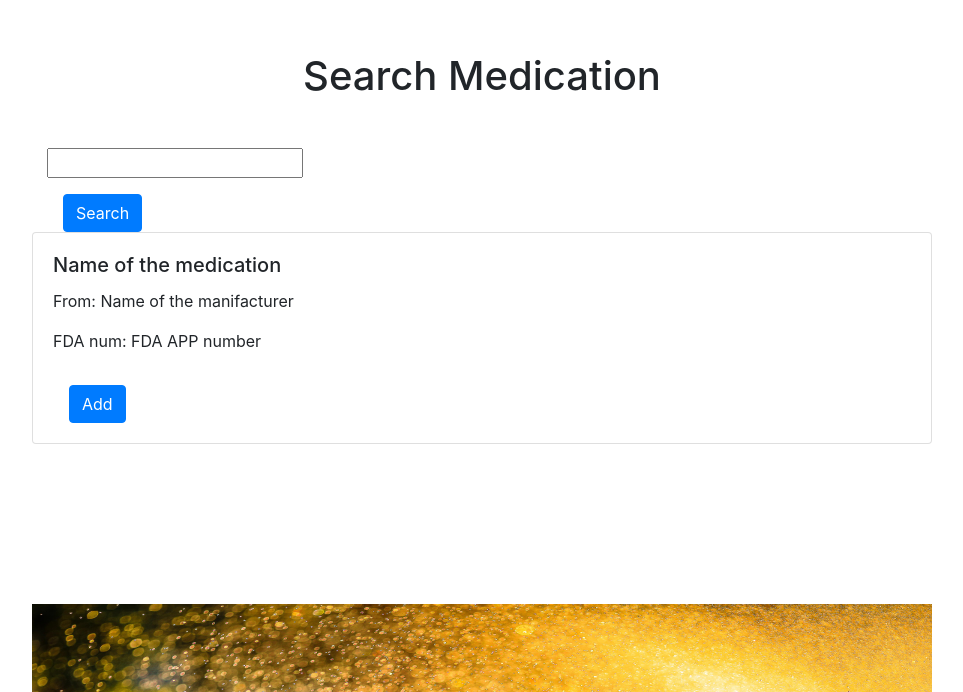
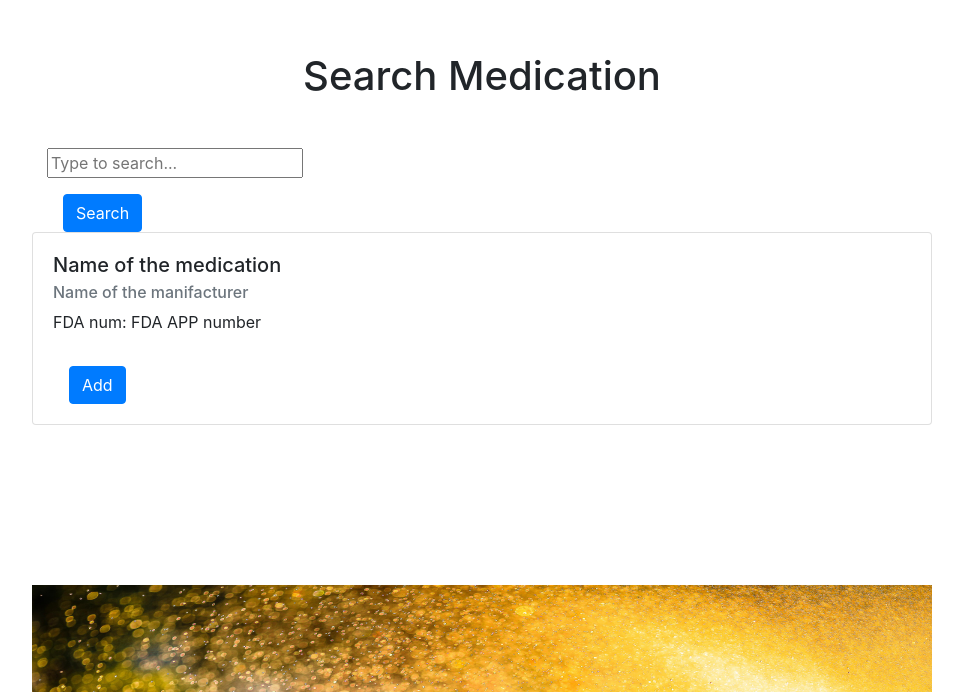
Before and after one commit to chingu-voyages/v27-geckos-team-03, a React (Create React App) app in the folder health-on-time/: page / in a window 1280 px wide. Shown: the part 108-800 px from the top of the page, without its empty margins (158-1121 px from the left). Built offline with nearby package versions, Linux system fonts and the light colour scheme; no server answers.

Commit message:
Cleaned code

```diff
--- a/health-on-time/src/components/MedicationCard.js
+++ b/health-on-time/src/components/MedicationCard.js
@@ -1,5 +1,5 @@
 import React from "react";
-import { Button, Card, CardDeck } from "react-bootstrap";
+import { Button, Card, CardDeck, CardGroup } from "react-bootstrap";
 
 const MedicationCard = ({ medications }) => {
   return (
@@ -9,7 +9,9 @@ const MedicationCard = ({ medications }) => {
           <Card key={medication.appNumber}>
             <Card.Body>
               <Card.Title>{medication.brandName}</Card.Title>
-              <Card.Text>From: {medication.manifacturer}</Card.Text>
+              <Card.Subtitle className="mb-2 text-muted">
+                {medication.manifacturer}
+              </Card.Subtitle>
               <Card.Text>FDA num: {medication.appNumber}</Card.Text>
               <Button>Add</Button>
             </Card.Body>
@@ -17,18 +19,6 @@ const MedicationCard = ({ medications }) => {
         ))}
       </CardDeck>
     </div>
-
-    // <div>
-    //   <CardDeck>
-    //     <Card>
-    //       <Card.Body>
-    //         <Card.Title>{medications.brandName}</Card.Title>
-    //         <Card.Text>{medications.manifacturer}</Card.Text>
-    //         {medications ? <Button>Add</Button> : ""}
-    //       </Card.Body>
-    //     </Card>
-    //   </CardDeck>
-    // </div>
   );
 };
 // const MedicationCard = (props) => {
--- a/health-on-time/src/components/SearchBox.js
+++ b/health-on-time/src/components/SearchBox.js
@@ -2,6 +2,7 @@ import React, { useState } from "react";
 import { Button } from "react-bootstrap";
 
 const SearchBox = (props) => {
+  // Change the state whenever theere's change in the input fileld
   const [title, setTitle] = useState("");
 
   return (
@@ -12,7 +13,10 @@ const SearchBox = (props) => {
           props.setSearchValue(title);
         }}
       >
-        <input onChange={(event) => setTitle(event.target.value)} />
+        <input
+          placeholder="Type to search..."
+          onChange={(event) => setTitle(event.target.value)}
+        ></input>
         <Button
           onClick={(e) => {
             e.preventDefault();
@@ -27,10 +31,3 @@ const SearchBox = (props) => {
 };
 
 export default SearchBox;
-
-// <input
-//   className="form-control"
-//   value={props.value}
-//   placeholder="Type to search..."
-//   onChange={(event) => props.setSearchValue(event.target.value)}
-// ></input>;
--- a/health-on-time/src/components/SearchMedication.js
+++ b/health-on-time/src/components/SearchMedication.js
@@ -10,13 +10,17 @@ const SearchMedication = () => {
       appNumber: "FDA APP number",
     },
   ]);
+
   const [searchValue, setSearchValue] = useState("");
+  // fetch & set data to the state
 
   const getFDARequest = async (searchValue) => {
     const url = `https://api.fda.gov/drug/drugsfda.json?search=openfda.brand_name:"${searchValue}"&limit=5`;
-    //const url = `https://api.fda.gov/drug/drugsfda.json?search=openfda.generic_name%22methadone%22&limit=5`;
+    //const url = `https://api.fda.gov/drug/drugsfda.json?search=openfda.generic_name:"methadone"&limit=5`;
     const response = await fetch(url);
     const responseJson = await response.json();
+    // Remove previous search result
+    setMedications([]);
 
     if (responseJson.results) {
       console.log(responseJson.results);
@@ -30,13 +34,24 @@ const SearchMedication = () => {
             manifacturer: e.openfda.manufacturer_name[0],
             appNumber: e.openfda.application_number[0],
           };
-          let arr = medications.concat(nObj);
-          setMedications(arr);
+          //If you want to render only one result
+          //let arr = medications.concat(nObj);
+          //setMedications(arr);
+          //If you want to render multiple results
+          setMedications((medications) => medications.concat(nObj));
         }
       });
+    } else {
+      const nObj = {
+        brandName: "No medication found!",
+        manifacturer: "",
+        appNumber: "",
+      };
+      setMedications((medications) => medications.concat(nObj));
     }
   };
 
+  // Passing input value
   useEffect(() => {
     getFDARequest(searchValue);
   }, [searchValue]);
```
Also changed, not shown: 1 other file (tests, documents, lock files or other folders).
